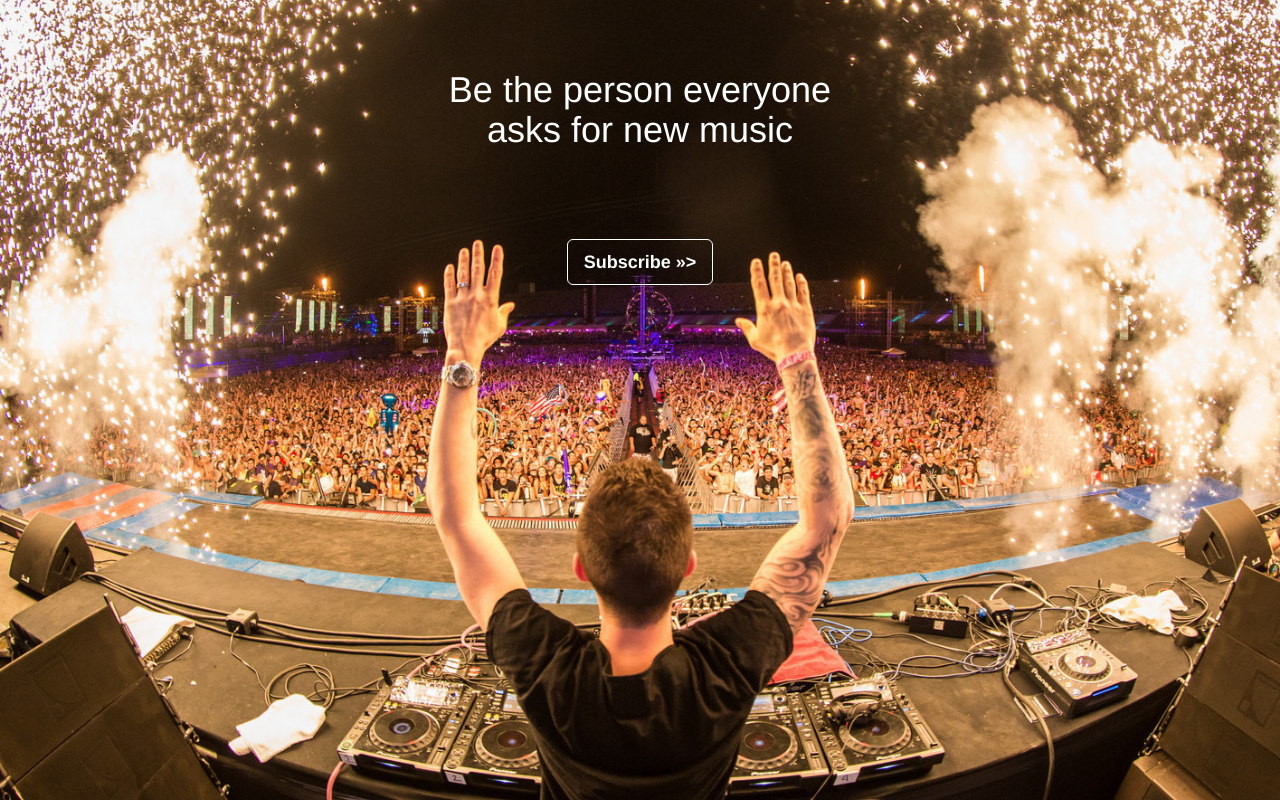
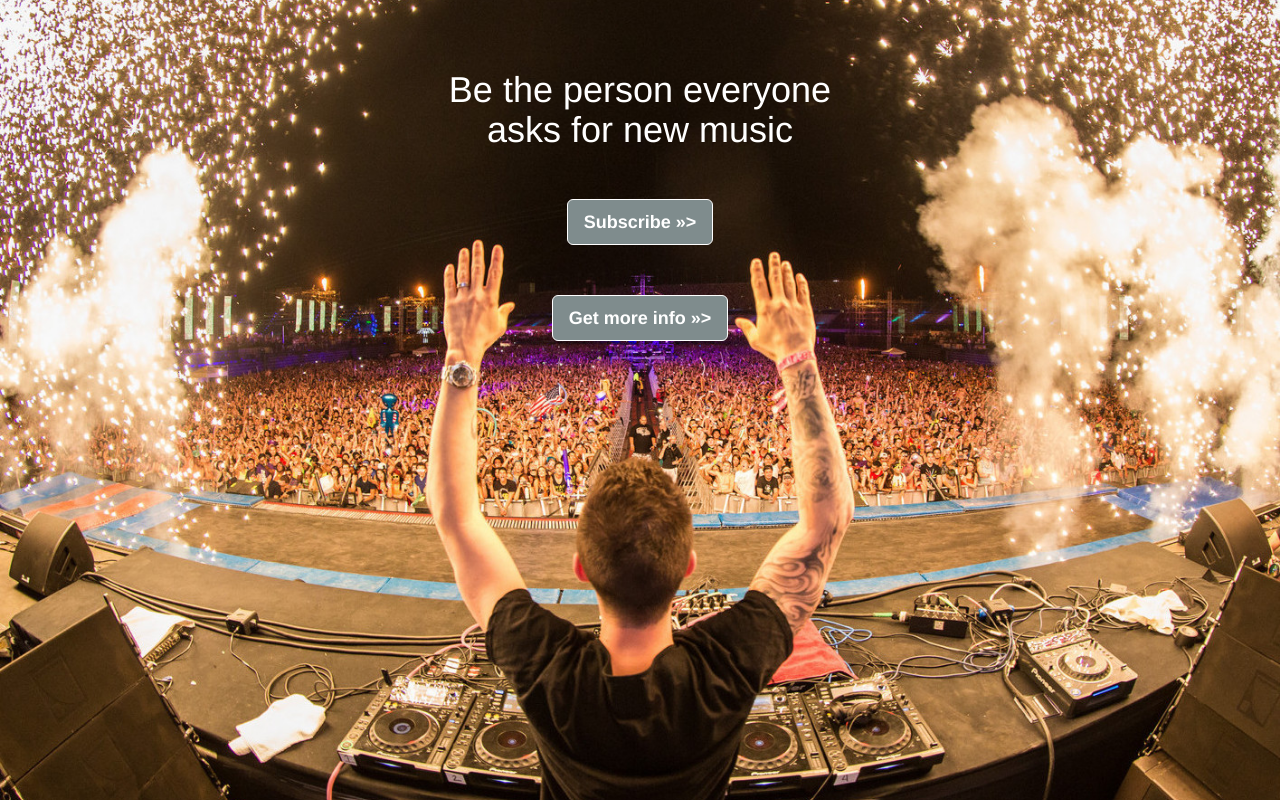
Before and after one commit to dickiebush/CoreMusic, a Flask app: page / in a window 1280 px wide. Shown: the part 75-875 px from the top of the page. Run offline with Flask 2, Linux system fonts and the light colour scheme; some libraries are stand-ins or nearby versions.

Commit message:
grey buttons

```diff
--- a/templates/index.html
+++ b/templates/index.html
@@ -10,7 +10,8 @@
       <div class="container">
         <center><h1 style="max-width:35vw; padding-top:50px; color:white;">Be the person everyone asks for new music</h1>
         <nbsp></nbsp>
-        <p style="padding-top:10vh;"><a class="btn btn-primary-outline btn-lg" href="/signup" role="button" style="color:white; background-color:transparent;">Subscribe &raquo;></a></p>
+        <p style="padding-top:5vh;"><a class="btn btn-primary-outline btn-lg" href="/signup" role="button" style="color:white; background-color:#7f8c8d;">Subscribe &raquo;></a></p>
+        <p style="padding-top:5vh;"><a class="btn btn-primary-outline btn-lg" href="/aboutus" role="button" style="color:white; background-color:#7f8c8d;">Get more info &raquo;></a></p>
       </div>
       </center>
     </div>
--- a/templates/signup.html
+++ b/templates/signup.html
@@ -13,7 +13,7 @@
     <main class="container container--nr">
         <div class="noauth__form-container">
             <h2> Subscribe to Core Music </h2>
-            <p class="lead"> Enter your information</p>
+            <p class="lead"> Enter your information below</p>
             <form method="POST" action="/signup">
             {{ form.hidden_tag() }}
 
```
